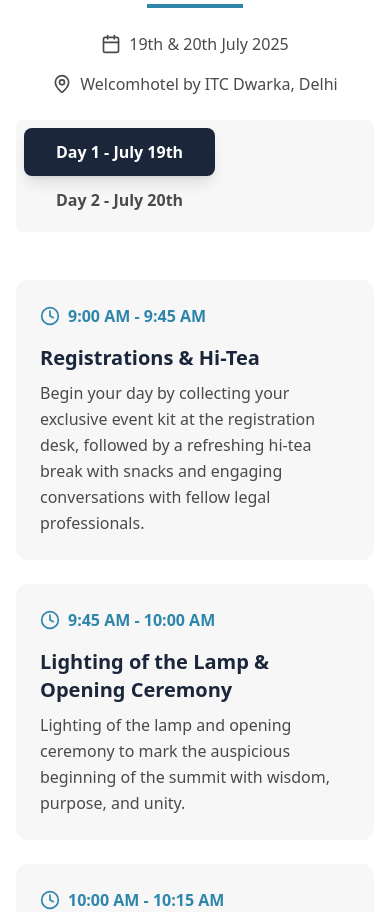
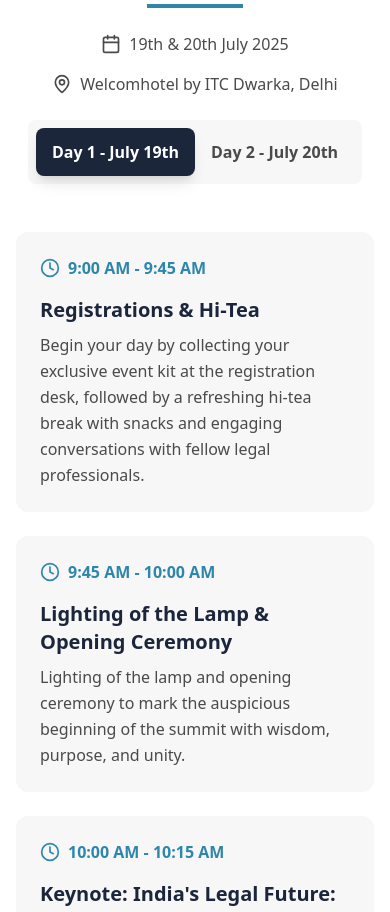
Before and after one commit to lexfintech/legrandlegalsummit, a React (Vite) app: page / in a window 390 px wide. Shown: the part 1820-2732 px from the top of the page. Built offline with nearby package versions, Linux system fonts and the light colour scheme.

Commit message:
few changes

```diff
--- a/src/components/AdvisoryBoard.tsx
+++ b/src/components/AdvisoryBoard.tsx
@@ -89,7 +89,7 @@ const AdvisoryBoard = () => {
           {boardMembers.map((member, index) => (
             <div
               key={index}
-              className="bg-[#F7F7F7] rounded-xl overflow-hidden shadow-lg hover:shadow-xl transition-all duration-300 hover:transform hover:scale-105 group"
+              className="w-[70%] md:w-full mx-auto bg-[#F7F7F7] cursor-pointer rounded-xl overflow-hidden shadow-lg hover:shadow-xl transition-all duration-300 hover:transform hover:scale-105 group"
             >
               <div className="relative overflow-hidden">
                 <img
--- a/src/components/EventAgenda.tsx
+++ b/src/components/EventAgenda.tsx
@@ -214,7 +214,7 @@ const EventAgenda = () => {
           <div className="bg-[#F7F7F7] p-2 rounded-lg">
             <button
               onClick={() => setActiveDay(1)}
-              className={`px-8 py-3 rounded-lg font-semibold transition-all duration-300 ${
+              className={`px-4 md:px-8 py-3 rounded-lg font-semibold transition-all duration-300 ${
                 activeDay === 1
                   ? 'bg-[#1B263B] text-white shadow-lg'
                   : 'text-[#4A4A4A] hover:bg-white hover:shadow-md'
@@ -224,7 +224,7 @@ const EventAgenda = () => {
             </button>
             <button
               onClick={() => setActiveDay(2)}
-              className={`px-8 py-3 rounded-lg font-semibold transition-all duration-300 ${
+              className={`px-4 md:px-8 py-3 rounded-lg font-semibold transition-all duration-300 ${
                 activeDay === 2
                   ? 'bg-[#1B263B] text-white shadow-lg'
                   : 'text-[#4A4A4A] hover:bg-white hover:shadow-md'
--- a/src/components/EventSpeakers.tsx
+++ b/src/components/EventSpeakers.tsx
@@ -424,7 +424,7 @@ const EventSpeakers = () => {
           {speakers.map((speaker, index) => (
             <div
               key={index}
-              className="bg-white rounded-xl overflow-hidden shadow-lg hover:shadow-xl transition-all duration-300 hover:transform hover:scale-105 group"
+              className="w-[70%] md:w-full mx-auto bg-white cursor-pointer rounded-xl overflow-hidden shadow-lg hover:shadow-xl transition-all duration-300 hover:transform hover:scale-105 group"
             >
               <div className="relative overflow-hidden">
                 <img
--- a/src/components/Footer.tsx
+++ b/src/components/Footer.tsx
@@ -56,6 +56,8 @@ const Footer = () => {
                 <a
                   key={index}
                   href={social.href}
+                  target="_blank"
+                  rel="noopener noreferrer"
                   className={`w-10 h-10 bg-[#4A4A4A] rounded-lg flex items-center justify-center text-[#C0C0C0] ${social.color} transition-all duration-300 hover:transform hover:scale-110`}
                 >
                   <social.icon size={20} />
```
Also changed, not shown: 3 other files (tests, documents, lock files or other folders).
